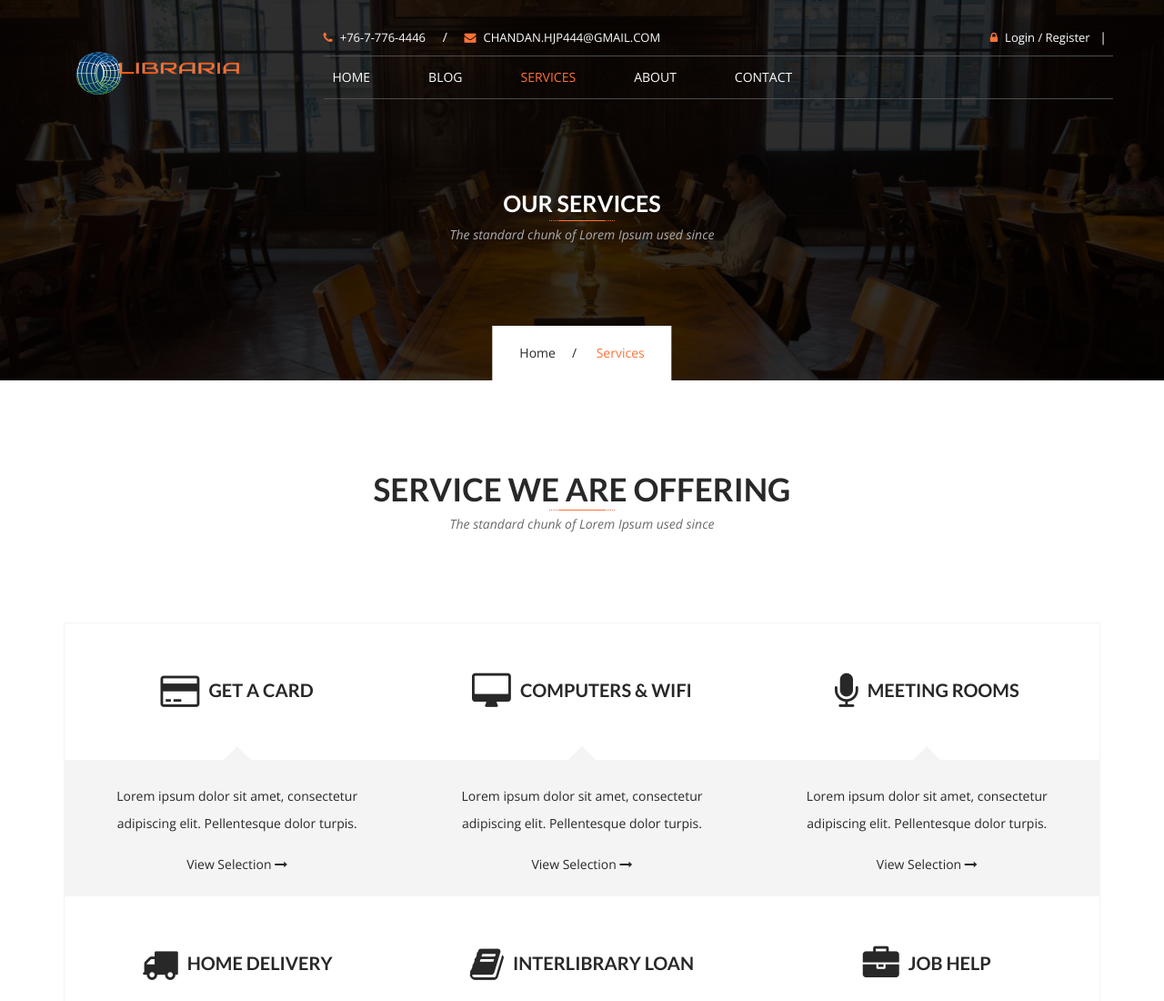
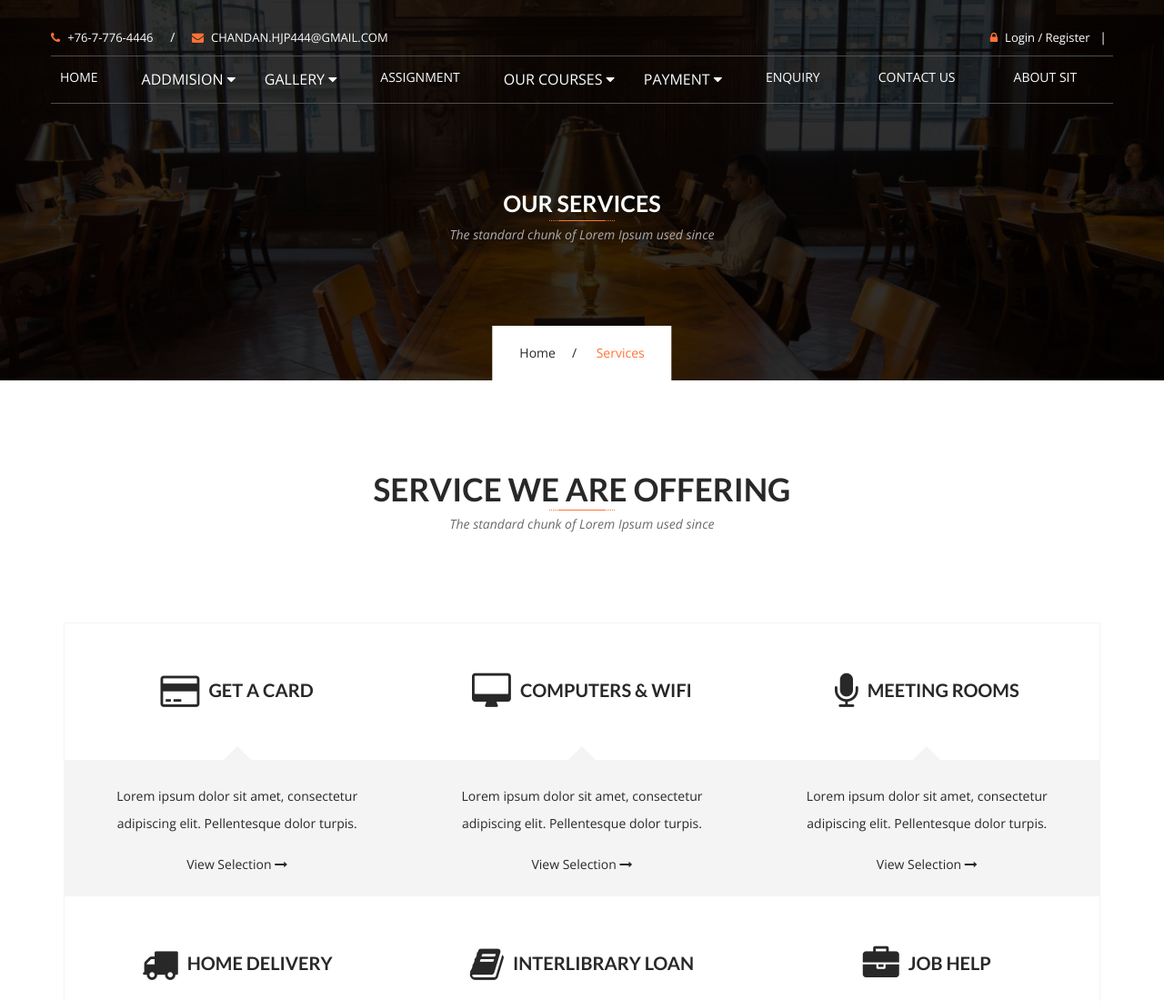
Before and after one commit to khabaitech/sitdigital, a plain HTML site: page services.html in a window 1280 px wide. Shown: the top 1100 px of the page at 91% size. Drawn offline with nearby package versions, Linux system fonts and the light colour scheme.

Commit message:
Update services.html

```diff
--- a/services.html
+++ b/services.html
@@ -32,18 +32,7 @@
                 <div class="row">
                     <nav class="navbar navbar-default">
                         <div class="row">
-                            <div class="col-md-3">
-                                <div class="navbar-header">
-                                    <div class="navbar-brand">
-                                        <h1>
-                                            <a href="index.html">
-                                                <img src="images/libraria-logo-v1.png" alt="LIBRARIA" />
-                                            </a>
-                                        </h1>
-                                    </div>
-                                </div>
-                            </div>
-                            <div class="col-md-9">
+                            <div class="col-md-12">
                                 <!-- Header Topbar -->
                                 <div class="header-topbar hidden-sm hidden-xs">
                                     <div class="row">
@@ -64,15 +53,55 @@
                                 </div>
                                 <div class="navbar-collapse  hidden-xs">
                                     <ul class="nav navbar-nav">
-                                        <li><a href="index.html">Home</a></li>
-                                        <li><a href="blog.html">Blog</a></li>                        <li class=" active"><a href="services.html">Services</a></li>
-                                        <li><a href="about.html">About</a></li>
-                                        <li><a href="contact.html">Contact</a></li>
+                                        <li><a class="active" href="index.html">Home</a></li>
+                                        <div class="dropdown">
+                                            <button class="dropbtn">Addmision
+                                               <i class="fa fa-caret-down"></i>
+                                            </button>
+                                              <div class="dropdown-content">
+                                               <a href="#">Library</a>
+                                               <a href="#">Computer</a>
+                                            </div>
+                                        </div>
+                                        <div class="dropdown">
+                                            <button class="dropbtn">Gallery
+                                               <i class="fa fa-caret-down"></i>
+                                            </button>
+                                              <div class="dropdown-content">
+                                               <a href="#">Library</a>
+                                               <a href="#">Computer</a>
+                                            </div>
+                                        </div>
+                                        <li><a href="#">Assignment</a></li>
+                                        <div class="dropdown">
+                                            <button class="dropbtn">Our Courses
+                                               <i class="fa fa-caret-down"></i>
+                                            </button>
+                                              <div class="dropdown-content">
+                                               <a href="#">BCA</a>
+                                               <a href="#">ADCA</a>
+                                               <a href="#">DCTT</a>
+                                               <a href="#">TALLY</a>
+                                               <a href="#">DTP</a>
+                                               <a href="#">TYPING</a>
+                                            </div>
+                                        </div>
+                                        <div class="dropdown">
+                                            <button class="dropbtn">Payment
+                                               <i class="fa fa-caret-down"></i>
+                                            </button>
+                                              <div class="dropdown-content">
+                                               <a href="#">L- Jan(500) to Dec(500)</a>
+                                               <a href="#">c- Jan(500 to Dec(500))</a>
+                                            </div>
+                                        </div>
+                                         <li><a href="#">Enquiry</a></li>
+                                        <li><a href="#">Contact Us</a></li>
+                                        <li><a href="#">About Sit</a></li>
                                     </ul>
                                 </div>
                             </div>
-                        </div>
-                        <div class="mobile-menu hidden-lg hidden-md">
+                        </div>                        <div class="mobile-menu hidden-lg hidden-md">
                             <a href="#mobile-menu"><i class="fa fa-navicon"></i></a>
                             <div id="mobile-menu">
                                 <ul>
```
